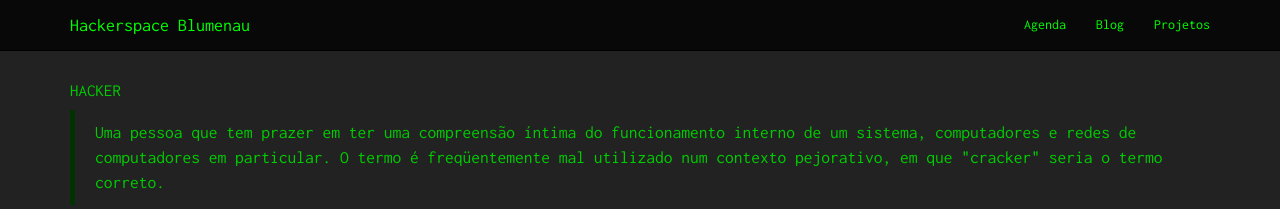
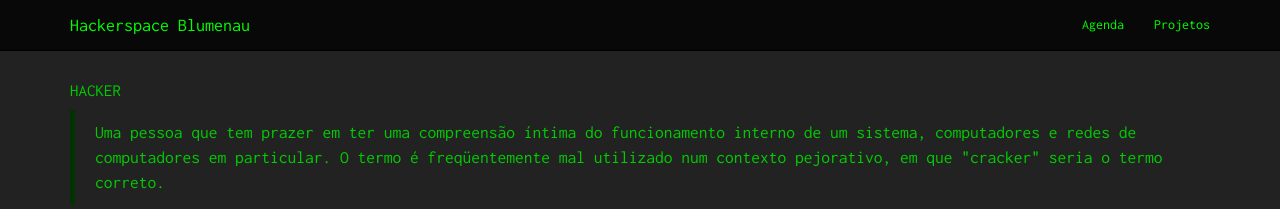
Before and after one commit to HackerspaceBlumenau/hackerspaceblumenau.github.io, a Jekyll site: the page built from index.html, in a window 1280 px wide. Shown: the top 209 px of the page. Built offline with Jekyll 4.4.1, drawn with Linux system fonts in a browser that asks for light colours.

Commit message:
Remove meetup and blog. Minor layout changes.

```diff
--- a/_includes/nav.html
+++ b/_includes/nav.html
@@ -2,7 +2,7 @@
   <div class="container">
     <div class="navbar-header">
       <button type="button" class="navbar-toggle collapsed" data-toggle="collapse" data-target="#navbar" aria-expanded="false" aria-controls="navbar">
-        <span class="sr-only">Toggle navigation</span>
+        <span class="sr-only">Abrir Menu</span>
         <span class="icon-bar"></span>
         <span class="icon-bar"></span>
         <span class="icon-bar"></span>
@@ -12,10 +12,7 @@
     <div id="navbar" class="navbar-collapse collapse">
       <ul class="nav navbar-nav navbar-right">
         <li>
-          <a href="http://www.meetup.com/Hackerspace-Blumenau/events/" target="_blank">Agenda</a>
-        </li>
-        <li>
-          <a href="{{ '/blog.html' | prepend: site.baseurl }}">Blog</a>
+          <a href="{{ '/agenda' | prepend: site.baseurl }}">Agenda</a>
         </li>
         <li>
           <a href="{{ '/projetos.html' | prepend: site.baseurl }}">Projetos</a>
```
Also changed, not shown: _sitepages/agenda.md (added, +9 -0 lines), _sitepages/contato.md (+1 -3 lines).
